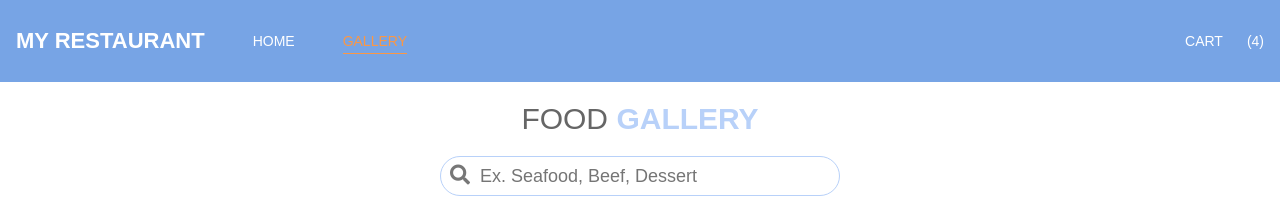
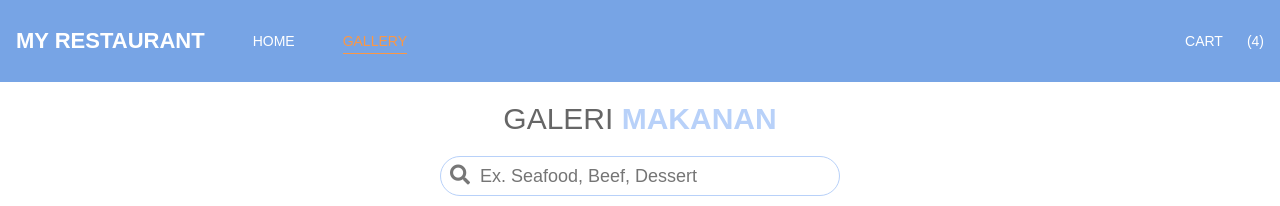
Before and after one commit to BramsuryaJP/my-restaurant, a Vue app: page /gallery in a window 1280 px wide. Shown: the top 206 px of the page. Built offline with nearby package versions, Linux system fonts and the light colour scheme; no server answers.

Commit message:
Update GalleryView.vue

```diff
--- a/src/views/GalleryView.vue
+++ b/src/views/GalleryView.vue
@@ -1,7 +1,7 @@
 <template>
   <div class="gallery">
     <div class="container">
-      <h1 class="heading"><span>Food</span> Gallery</h1>
+      <h1 class="heading"><span>Galeri</span> Makanan</h1>
       <div class="search-box">
         <form @submit.prevent="getFiltered">
           <i class="fa fa-search"></i>
```
